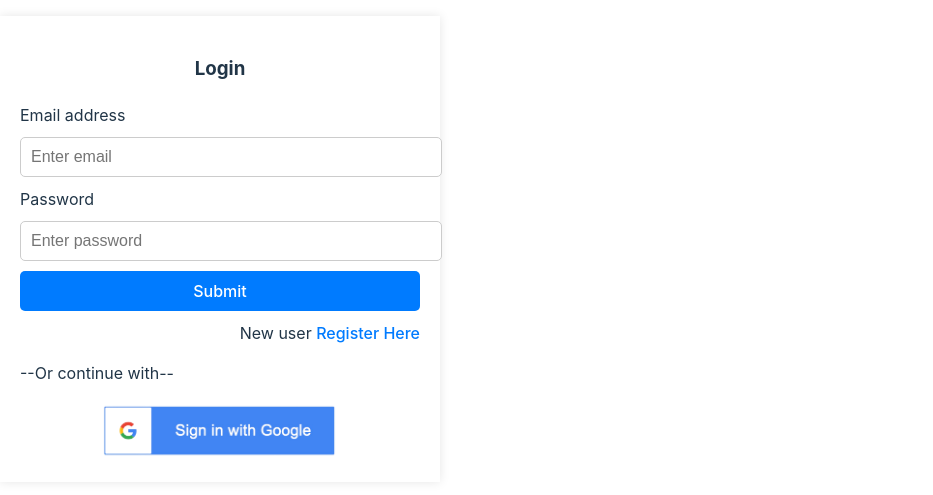
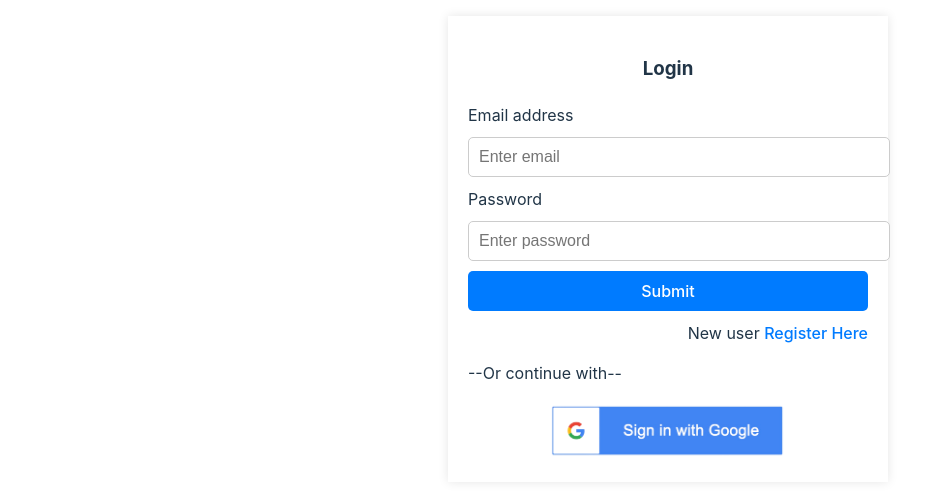
Before and after one commit to harshnishad/Assignment-ReactJs, a React (Vite) app: page / in a window 1280 px wide. Shown: the part 151-646 px from the top of the page, without its empty margins (0-933 px from the left). Built offline with nearby package versions, Linux system fonts and the light colour scheme; no server answers; a web font is replaced by a local one.

Commit message:
fixed bugs for deployment

```diff
--- a/src/Component/Login.jsx
+++ b/src/Component/Login.jsx
@@ -8,7 +8,7 @@ import styled from "styled-components";
 const Form = styled.form`
   width: 100%;
   max-width: 400px;
-  margin: auto;
+  margin-left:35vw;
   padding: 20px;
   box-shadow: 0 0 10px rgba(0, 0, 0, 0.1);
 `;
```
